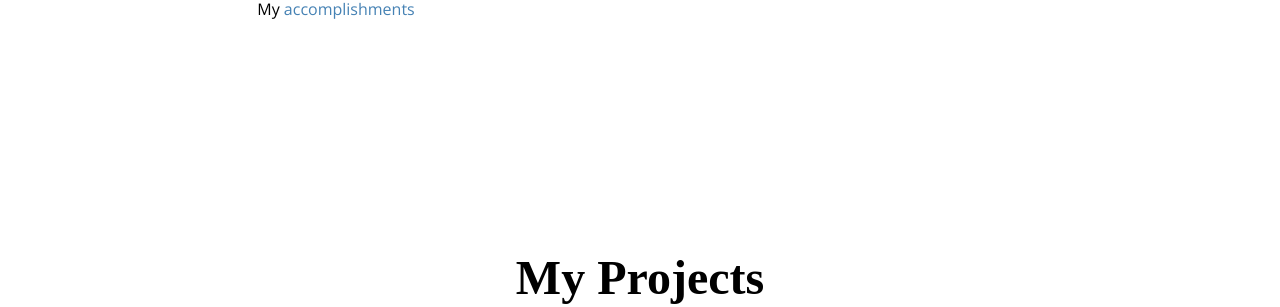
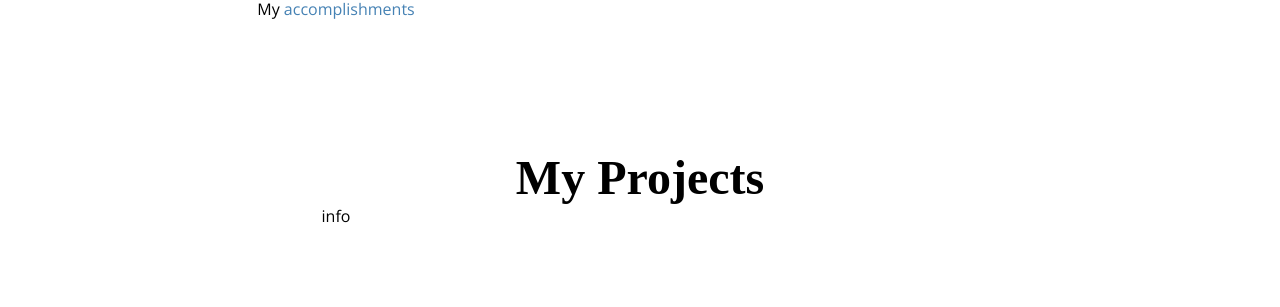
Before and after one commit to Arce-Mdina/Arce-Mdina.github.io, a React (Vite) app: page / in a window 1280 px wide. Shown: the part 1776-2083 px from the top of the page. Built offline with nearby package versions, Linux system fonts and the light colour scheme; a web font is replaced by a local one.

Commit message:
Changed padding

```diff
--- a/src/App.jsx
+++ b/src/App.jsx
@@ -38,6 +38,10 @@
 
         {/* Projects */}
         <Projects />
+
+
+
+        <Padding padding="50px"/>
       </div>
     </>
   )
--- a/src/sections/Education.jsx
+++ b/src/sections/Education.jsx
@@ -90,7 +90,7 @@
       </div>
 
 
-      <Padding padding="50px"/>
+
     </>
   )
 }
```
